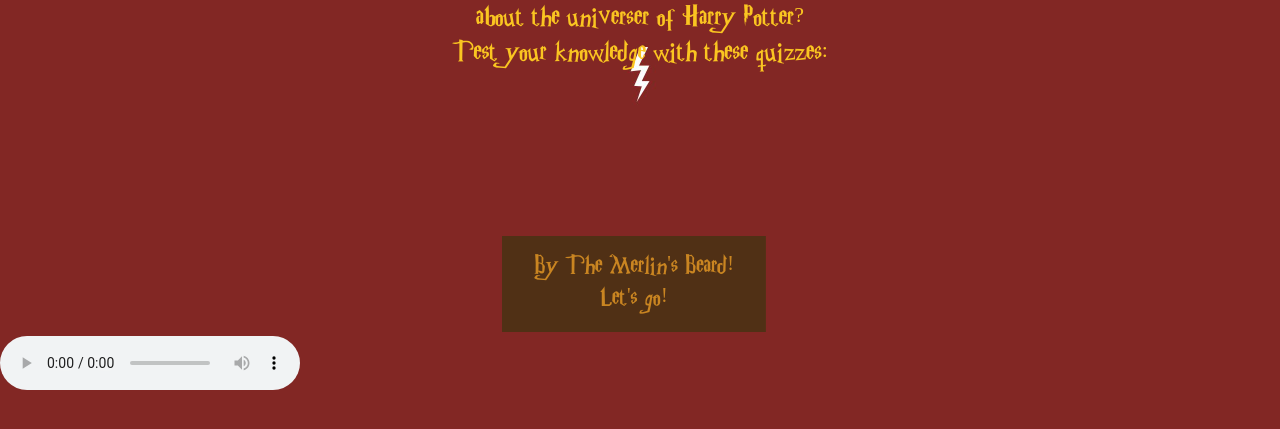
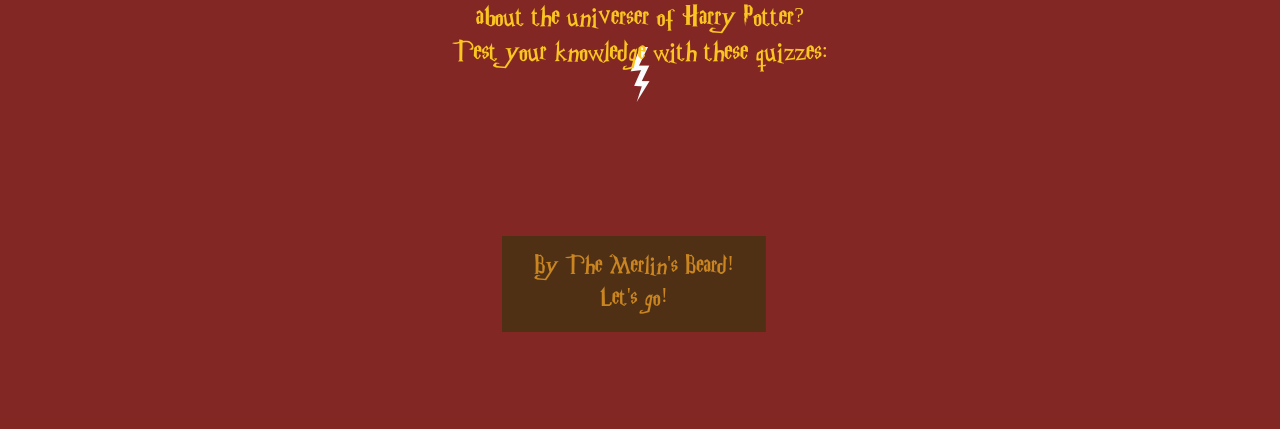
Before and after one commit to LouiseMarissal/-PAR-FTWD-LOUISE-PROJECT, a plain HTML site: page index.html in a window 1280 px wide. Shown: the part 327-756 px from the top of the page. Drawn offline with Linux system fonts and the light colour scheme.

Commit message:
laaaaaaast version

```diff
--- a/index.html
+++ b/index.html
@@ -76,8 +76,6 @@
       </a>
     </div>
 
-    <audio src="songs/harry-potter-theme-song.mp3" controls></audio>
-
     <embed
       src="songs/harry-potter-theme-song.mp3"
       autostart="true"
```
